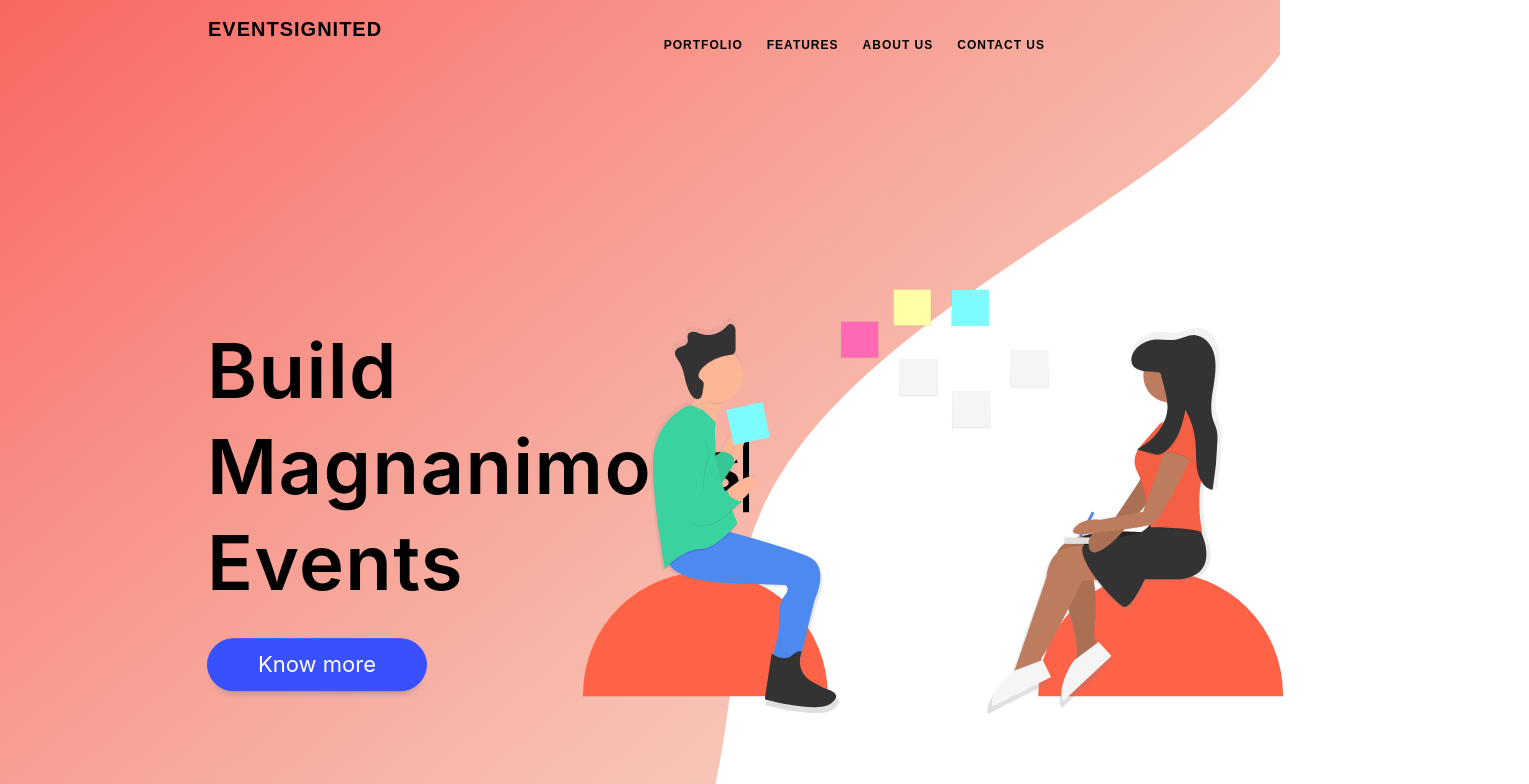
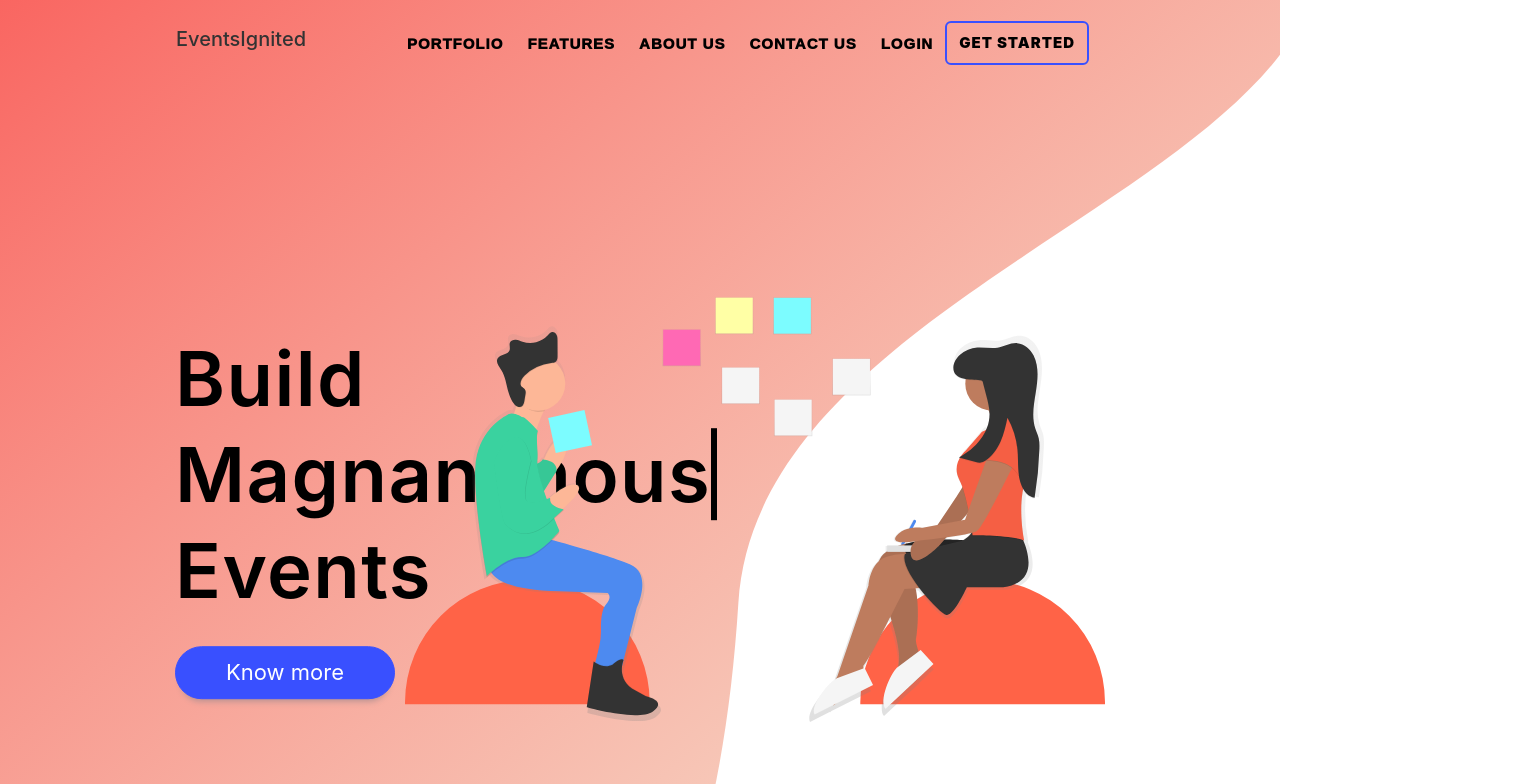
Before and after one commit to divyansh7924/EventsIgnited, a React (Create React App) app: page / in a window 1280 px wide. Shown: the top 784 px of the page, 1529 px wide, since content can reach past the window. Built offline with nearby package versions, Linux system fonts and the light colour scheme.

Commit message:
add new nav & style to about us div

```diff
--- a/src/App.css
+++ b/src/App.css
@@ -3,7 +3,7 @@
 }
 
 .container{
-  width: 70%;
+  width: 75%;
 }
 
 .App-logo {
@@ -14,6 +14,22 @@
 
 .brand{
   padding: 18px 0px;
+}
+
+#get-demo{
+  border: 2px solid #3950ff;
+border-radius: 6px;
+position: relative;
+display: block;
+padding: 12px;
+margin: 0 0 12px 0;
+letter-spacing: 1px;
+font-size: 15px;
+line-height: 16px;
+font-weight: 1000;
+text-transform: uppercase;
+transition: color 0.1s,background-color 0.1s,padding 0.2s ease-in;
+color: #000;
 }
 
 .App-header {
@@ -65,15 +81,17 @@ nav a {
 nav a {
   position: relative;
   display: block;
-  padding: 16px 0;
+  padding: 0 0 10px 0;
   margin: 0 12px;
   letter-spacing: 1px;
-  font-size: 12px;
+  font-size: 15px;
   line-height: 16px;
-  font-weight: 900;
+  font-weight: 1000;
   text-transform: uppercase;
   transition: color 0.1s,background-color 0.1s,padding 0.2s ease-in;
   color: #000;
+
+
 }
 nav a::before {
   content: '';
@@ -177,6 +195,93 @@ float: right;
 transform: translate(0%, 20%);
 }
 
+#about-part-2{
+  float: right;
+  /*text-align:justify;*/
+  max-width: 480px;
+width: 100%;
+transform: translate(-45%,50%);
+}
+
+#about-part-2 span{
+  font-size: 36px;
+color: rgba(44,44,44,1);
+line-height: 44px;
+display: block;
+  margin-bottom: 20px;
+}
+
+#about-little{
+  font-size: 16px;
+color: rgba(44,44,44,.6);
+text-align: left;
+letter-spacing: .02em;
+line-height: 25px;
+margin-bottom: 50px;
+}
+
+.input-with-btn {
+    display: flex;
+    flex-direction: row;
+    max-width: 450px;
+    box-shadow: 0 6px 13px 0 rgba(0,0,0,.06);
+    border-radius: 5px;
+    align-items: center;
+}
+
+.input-standart {
+    border: 1px solid rgba(233,233,233,1);
+    border-radius: 5px;
+    padding: 0 16px;
+    margin: 0;
+    outline: none;
+    line-height: 56px;
+    height: 56px;
+}
+
+.btn-standart.darkblue {
+    background-color: #3950ff;
+
+}
+
+.btn-standart {
+    max-width: 180px;
+    width: 100%;
+    display: block;
+    text-decoration: none;
+    border: none;
+    text-transform: uppercase;
+    border-radius: 5px;
+    font-size: 16px;
+    color: rgba(255,255,255,1);
+    text-align: center;
+    padding: 15px 0 18px;
+    transition: all .3s ease-in-out;
+    cursor: pointer;
+}
+
+.input-with-btn .input-standart {
+    max-width: calc(100% - 180px);
+    width: 100%;
+    border-radius: 5px 0 0 5px;
+    transition: all .2s ease-in-out;
+    -webkit-appearance: none;
+    -moz-appearance: none;
+    appearance: none;
+    line-height: 16px;
+    vertical-align: middle;
+}
+.input-with-btn input {
+    margin: 0;
+}
+
+.input-with-btn .btn-standart {
+    -webkit-appearance: none;
+    -moz-appearance: none;
+    appearance: none;
+    border-radius: 0 5px 5px 0;
+}
+
 #part2 li{
   position: relative;
   background: #fafbfc;
@@ -210,7 +315,7 @@ transform: translate(0%, 20%);
 #category-row{
   display: flex;
   width: 70%;
-  transform: translate(15%,20%);
+  transform: translate(20%,20%);
 }
 
 .category-column{
@@ -445,11 +550,11 @@ div.vertical-line{
     left: 50%;
     width: 700px;
     height: 515px;
-    -webkit-transform: translate(30%, -60%);
-    -moz-transform: translate(30%, -60%);
-    -ms-transform: translate(30%, -60%);
-    -o-transform: translate(30%, -60%);
-    transform: translate(30%, -60%);
+    -webkit-transform: translate(0%, -60%);
+    -moz-transform: translate(0%, -60%);
+    -ms-transform: translate(0%, -60%);
+    -o-transform: translate(0%, -60%);
+    transform: translate(0%, -60%);
 }
 
 .bg-landing{
@@ -506,7 +611,7 @@ margin-bottom: 155px;
 
 .about-us-pics{
   position: relative;
-margin-left: 75px;
+margin-left: 130px;
 height: 483px;
 max-width: 360px;
 width: 50%;
--- a/src/index.js
+++ b/src/index.js
@@ -37,7 +37,7 @@ class Message extends React.Component{
                     <nav class="navbar container">
                         <div class="container-fluid">
                             <div class="navbar-header">
-                                <a class="navbar-brand brand" href="#">{this.props.title}</a>
+                                <h4 class="navbar-brand brand" href="#">{this.props.title}</h4>
                             </div>
                             <div className="App-header-elements">
                             <nav>
@@ -46,6 +46,8 @@ class Message extends React.Component{
                                 <li class="item"><a href="#">Features</a></li>
                                 <li class="item"><a href="#">About Us</a></li>
                                 <li class="item"><a href="#">Contact us</a></li>
+                                <li class="item"><a href="#">Login</a></li>
+                                <li class="item"><span href="#" id="get-demo">Get Started</span></li>
                                 </ul>
                             </nav>
                                 {/* <button class="btn btn-danger navbar-btn">How it Works</button> */}
@@ -185,10 +187,19 @@ class Message extends React.Component{
                             <img src={aboutuspicb}/>
                         </div>
                     </div>
-                    <div id="part2">
-                        <h3>
-                        We mean it! You’ll save time, energy, and money while giving your audience an unparralled event experience.
-                        </h3>
+                    <div id="about-part-2">
+                        <span>
+                        Get your Event live within minutes
+
+                        </span>
+                        <p id="about-little">
+                        Welcome to the one stop destination for all event management queries.
+                        Deliver the audience with greatest ever experience.
+                        </p>
+                        <div class="input-with-btn">
+                        <input name="prefilEmail" type="email" class="input-standart" required="" placeholder="Enter your email"/>
+                        <input type="submit" value="GET STARTED" class="btn-standart darkblue"/>
+                    </div>
                     </div>
                 </div>
                 </div>
```
